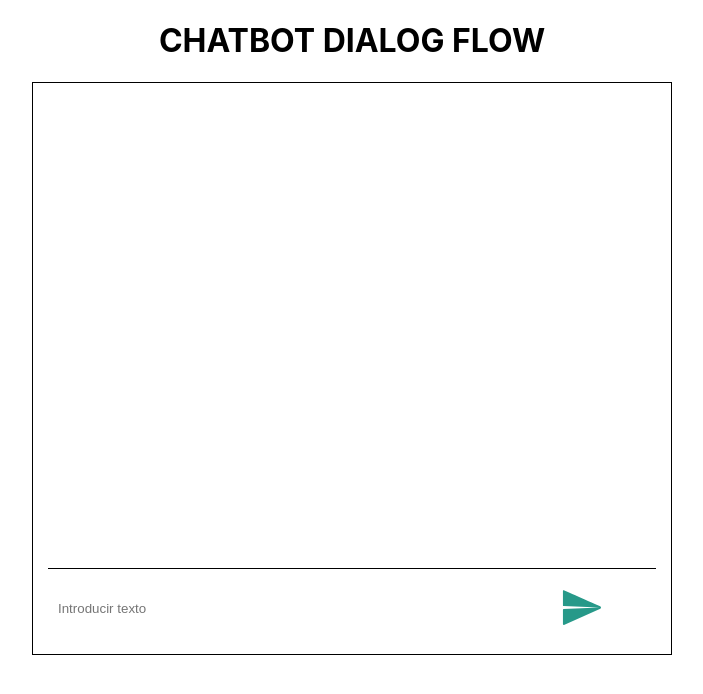
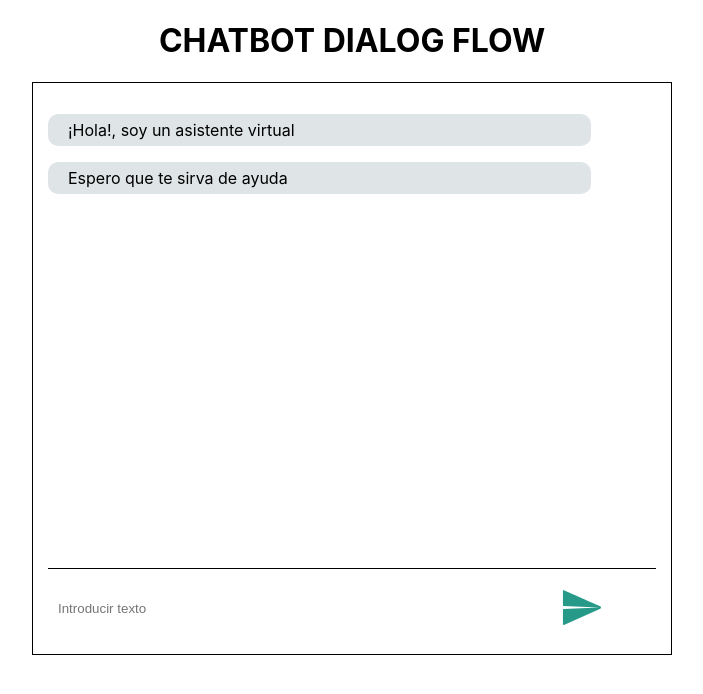
Before and after one commit to alvarofg95/chatbot-dialogflow-react, a React (Create React App) app in the folder chatbot-front/: page / in a window 1280 px wide. Shown: the top 694 px of the page, without its empty margins (288-991 px from the left). Built offline with nearby package versions, Linux system fonts and the light colour scheme.

Commit message:
message default

```diff
--- a/chatbot-front/src/components/chat/Chat.js
+++ b/chatbot-front/src/components/chat/Chat.js
@@ -2,6 +2,17 @@ import React, { Component } from 'react';
 import MessageList from './MessageList';
 import InputText from './InputText';
 import sendMessageToDF from '../../utils/apiCalls';
+
+const MESSAGES_DEFAULT = [
+  {
+    user: 'bot',
+    message: '¡Hola!, soy un asistente virtual'
+  },
+  {
+    user: 'bot',
+    message: 'Espero que te sirva de ayuda'
+  }
+];
 
 export default class Chat extends Component {
   constructor(props) {
@@ -37,10 +48,12 @@ export default class Chat extends Component {
   }
 
   render() {
+    const messages =
+      this.state.messages && this.state.messages.length ? this.state.messages : MESSAGES_DEFAULT;
     return (
       <div className="chatContainer">
         <div ref={this.messages} className="messageList">
-          <MessageList messageList={this.state.messages} />
+          <MessageList messageList={messages} />
         </div>
         <InputText sendMessage={this.sendMessage} />
       </div>
```
